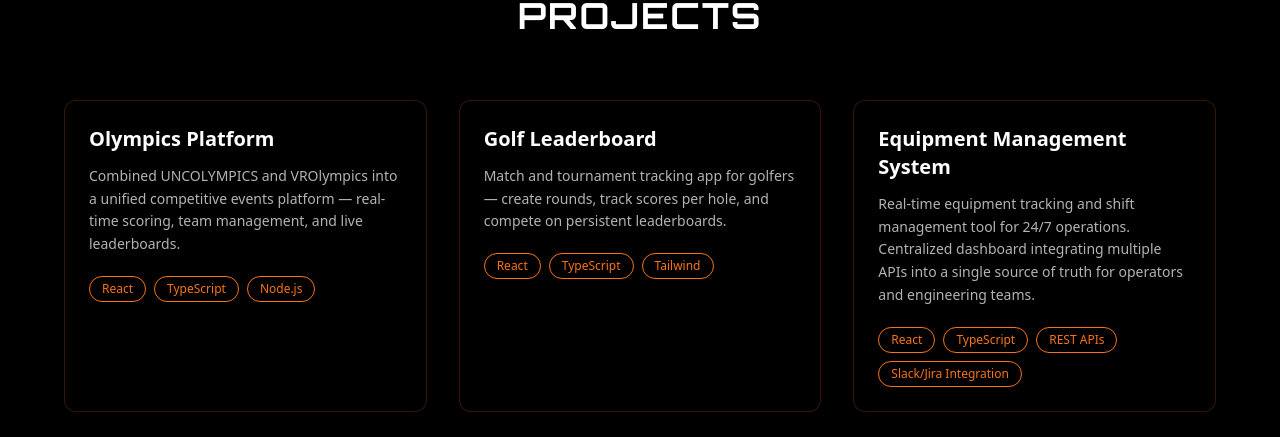
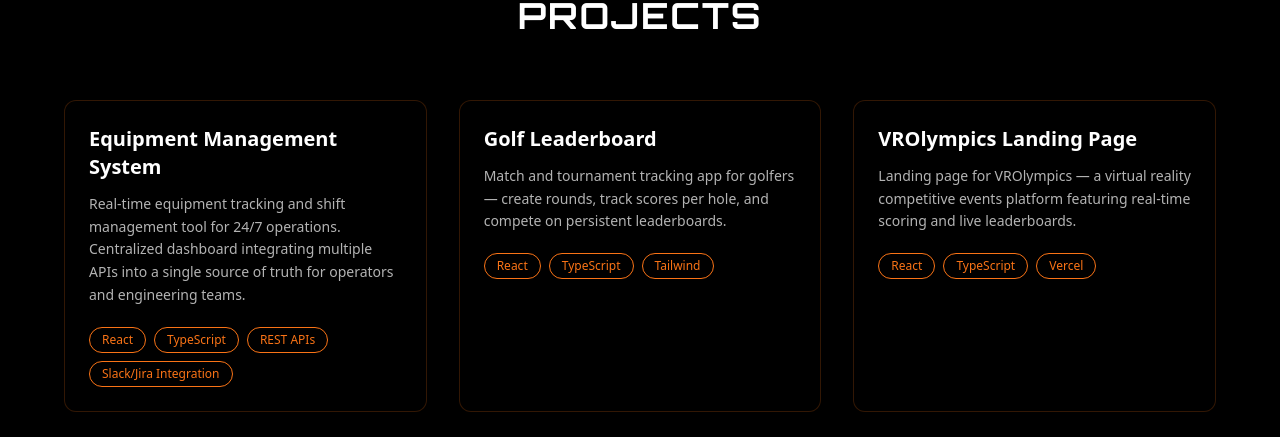
Before and after one commit to Wengs-aibert/eric-portfolio, a React (Vite) app: page / in a window 1280 px wide. Shown: the part 2400-2837 px from the top of the page. Built offline with nearby package versions, Linux system fonts and the light colour scheme; no server answers.

Commit message:
projects: reorder, VROlympics replaces Olympics, clickable link

```diff
--- a/src/sections/Projects.tsx
+++ b/src/sections/Projects.tsx
@@ -2,19 +2,22 @@ import { motion } from 'framer-motion';
 
 const projects = [
   {
-    title: 'Olympics Platform',
-    description: 'Combined UNCOLYMPICS and VROlympics into a unified competitive events platform — real-time scoring, team management, and live leaderboards.',
-    tech: ['React', 'TypeScript', 'Node.js'],
+    title: 'Equipment Management System',
+    description: 'Real-time equipment tracking and shift management tool for 24/7 operations. Centralized dashboard integrating multiple APIs into a single source of truth for operators and engineering teams.',
+    tech: ['React', 'TypeScript', 'REST APIs', 'Slack/Jira Integration'],
+    link: null,
   },
   {
     title: 'Golf Leaderboard',
     description: 'Match and tournament tracking app for golfers — create rounds, track scores per hole, and compete on persistent leaderboards.',
     tech: ['React', 'TypeScript', 'Tailwind'],
+    link: null,
   },
   {
-    title: 'Equipment Management System',
-    description: 'Real-time equipment tracking and shift management tool for 24/7 operations. Centralized dashboard integrating multiple APIs into a single source of truth for operators and engineering teams.',
-    tech: ['React', 'TypeScript', 'REST APIs', 'Slack/Jira Integration'],
+    title: 'VROlympics Landing Page',
+    description: 'Landing page for VROlympics — a virtual reality competitive events platform featuring real-time scoring and live leaderboards.',
+    tech: ['React', 'TypeScript', 'Vercel'],
+    link: 'https://vrolympics1.vercel.app',
   },
 ];
 
@@ -38,17 +41,23 @@ export default function Projects() {
         </motion.h2>
 
         <div className="grid grid-cols-1 md:grid-cols-2 lg:grid-cols-3 gap-8">
-          {projects.map((project, index) => (
+          {projects.map((project, index) => {
+            const Wrapper = project.link ? 'a' : 'div';
+            const wrapperProps = project.link
+              ? { href: project.link, target: '_blank', rel: 'noopener noreferrer' }
+              : {};
+            return (
             <motion.div
               key={project.title}
               initial={{ opacity: 0 }}
               whileInView={{ opacity: 1 }}
               transition={{ duration: 0.8, delay: index * 0.2, ease: 'easeOut' }}
               viewport={{ once: true, margin: '-50px' }}
-              className="project-card rounded-xl p-6 cursor-default"
+              className={`project-card rounded-xl p-6 ${project.link ? 'cursor-pointer' : 'cursor-default'}`}
               style={{
                 backgroundColor: 'var(--color-bg)',
               }}
+              onClick={() => project.link && window.open(project.link, '_blank')}
             >
               <h3
                 className="text-xl font-bold mb-3"
@@ -79,7 +88,8 @@ export default function Projects() {
                 ))}
               </div>
             </motion.div>
-          ))}
+            );
+          })}
         </div>
       </div>
 
```
